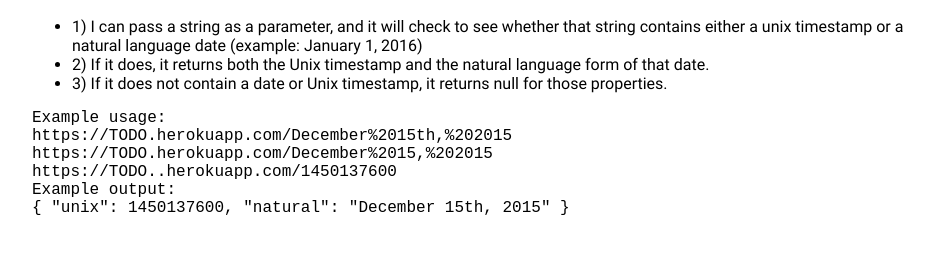
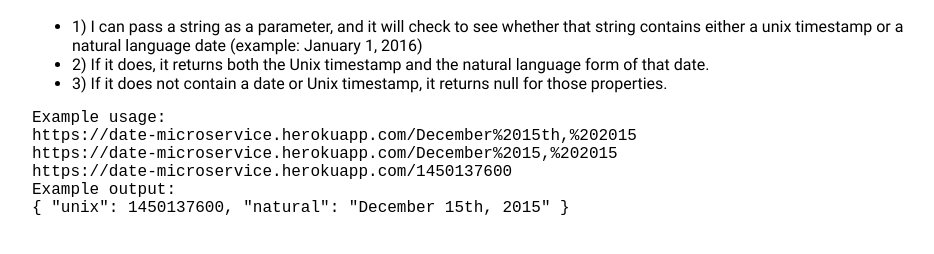
Before and after one commit to eiselems/timestamp-microservice, a website: page public/index.html in a window 1280 px wide. Shown: the part 112-366 px from the top of the page, without its empty margins (158-1092 px from the left). Drawn offline with Linux system fonts and the light colour scheme; files whose address does not match are found by name.

Commit message:
updated urls in index.html

```diff
--- a/public/index.html
+++ b/public/index.html
@@ -20,9 +20,9 @@
 
 <pre>
 Example usage:
-https://TODO.herokuapp.com/December%2015th,%202015
-https://TODO.herokuapp.com/December%2015,%202015
-https://TODO..herokuapp.com/1450137600
+https://date-microservice.herokuapp.com/December%2015th,%202015
+https://date-microservice.herokuapp.com/December%2015,%202015
+https://date-microservice.herokuapp.com/1450137600
 Example output:
 { "unix": 1450137600, "natural": "December 15th, 2015" }
 </pre>
```
